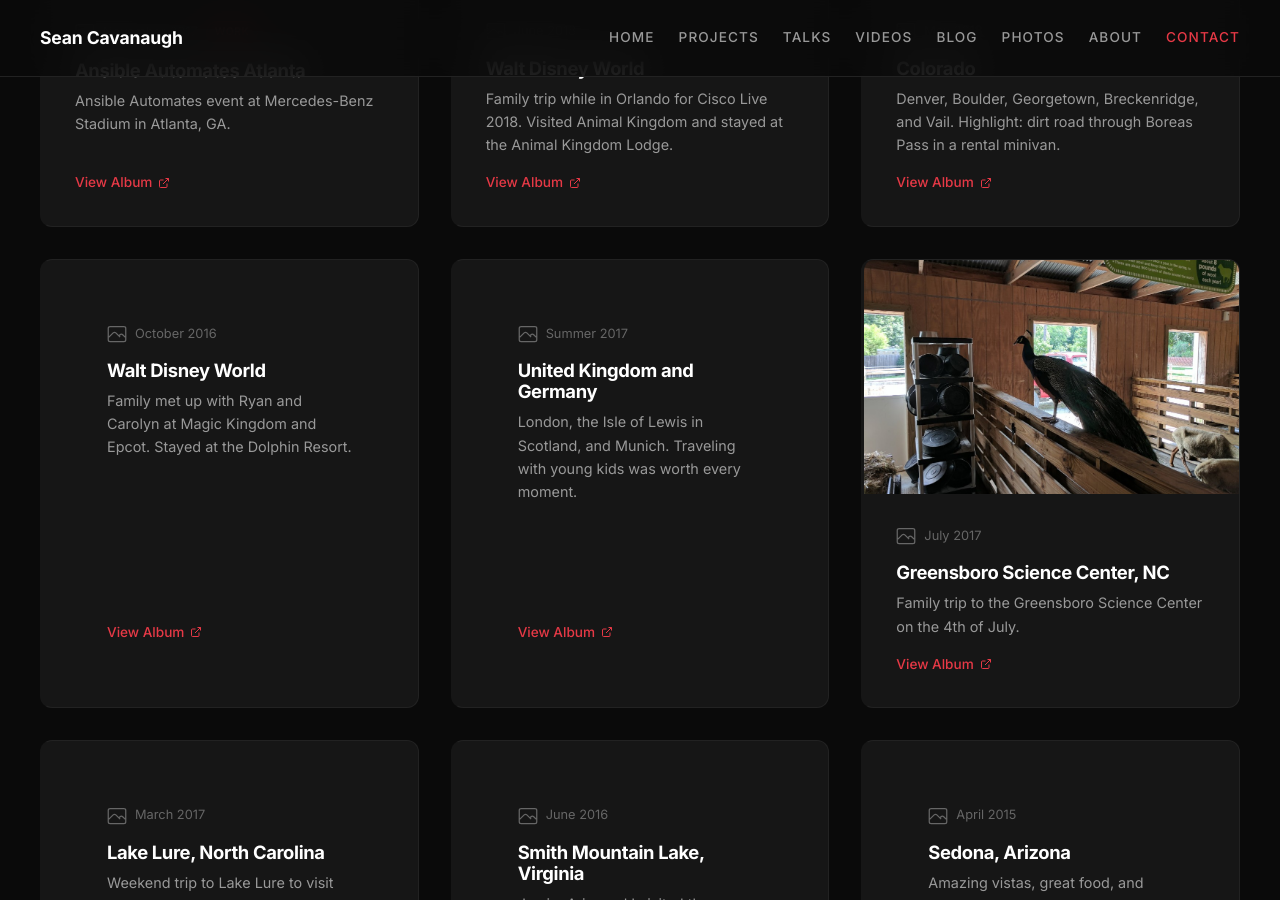
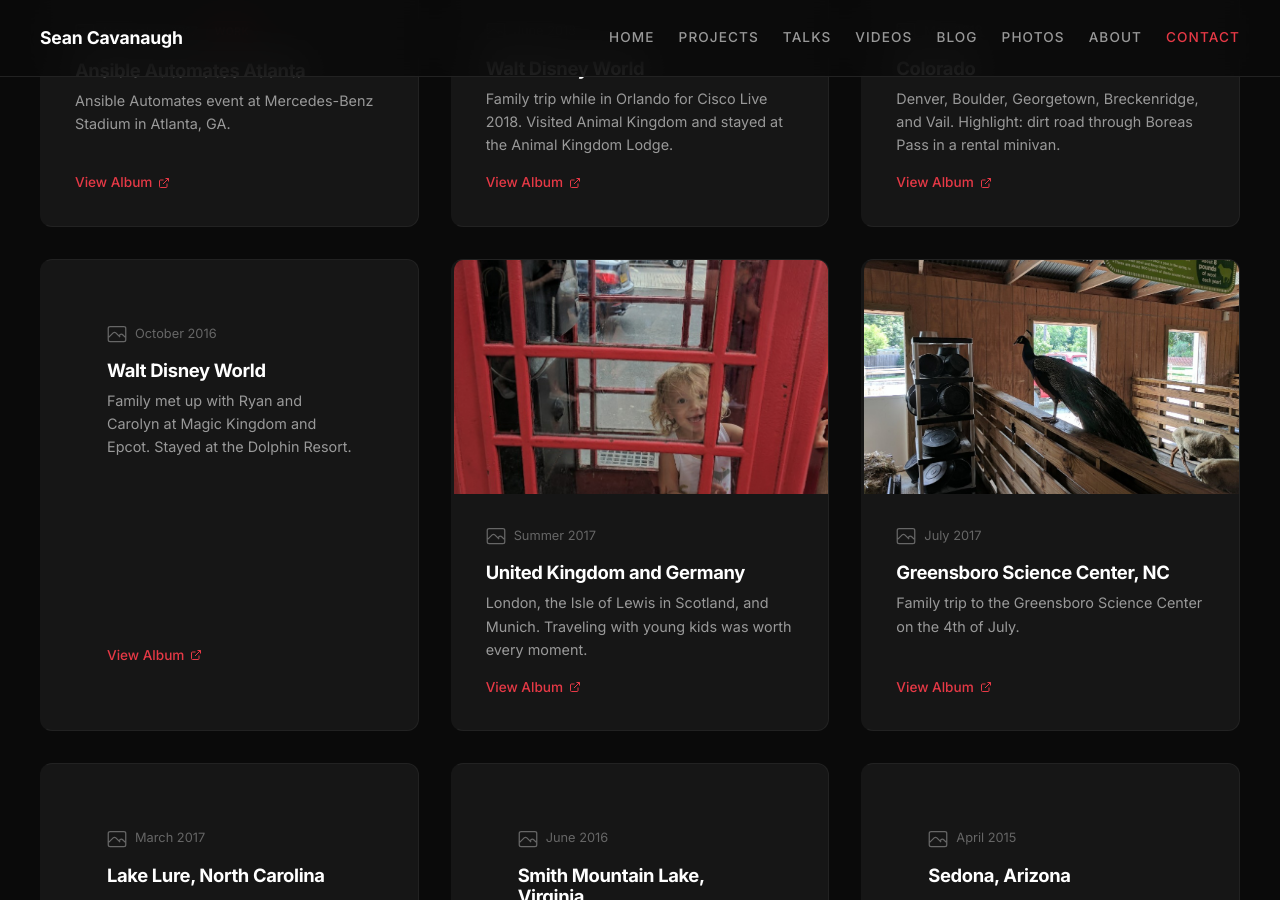
Before and after one commit to IPvSean/cavanaugh.pro, a Jekyll site: the page built from pages/albums.html, in a window 1280 px wide and 900 px high, scrolled down 762 px. Built offline with Jekyll 4.4.1, drawn with Linux system fonts in a browser that asks for light colours.

Commit message:
Add UK and Germany 2017 album cover photo
Co-authored-by: Cursor <cursoragent@cursor.com>

```diff
--- a/_data/albums.yml
+++ b/_data/albums.yml
@@ -31,6 +31,7 @@
   date: "Summer 2017"
   description: "London, the Isle of Lewis in Scotland, and Munich. Traveling with young kids was worth every moment."
   url: "https://goo.gl/photos/5PtiutC7jBzkHzB86"
+  image: "/assets/images/album-uk-germany-2017.png"
   category: "travel"
 
 - title: "Greensboro Science Center, NC"
```
Also changed, not shown: assets/images/album-uk-germany-2017.png (added).
